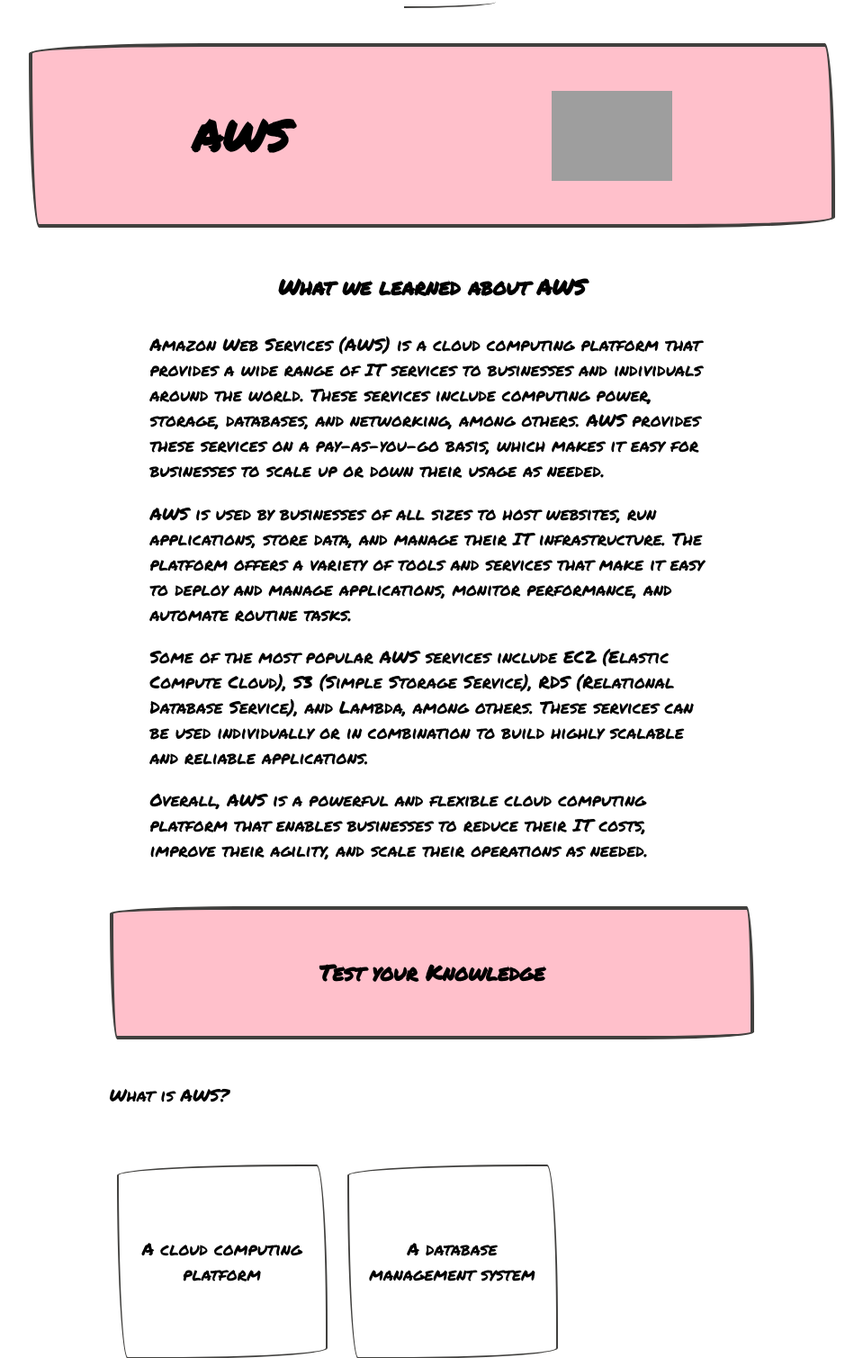
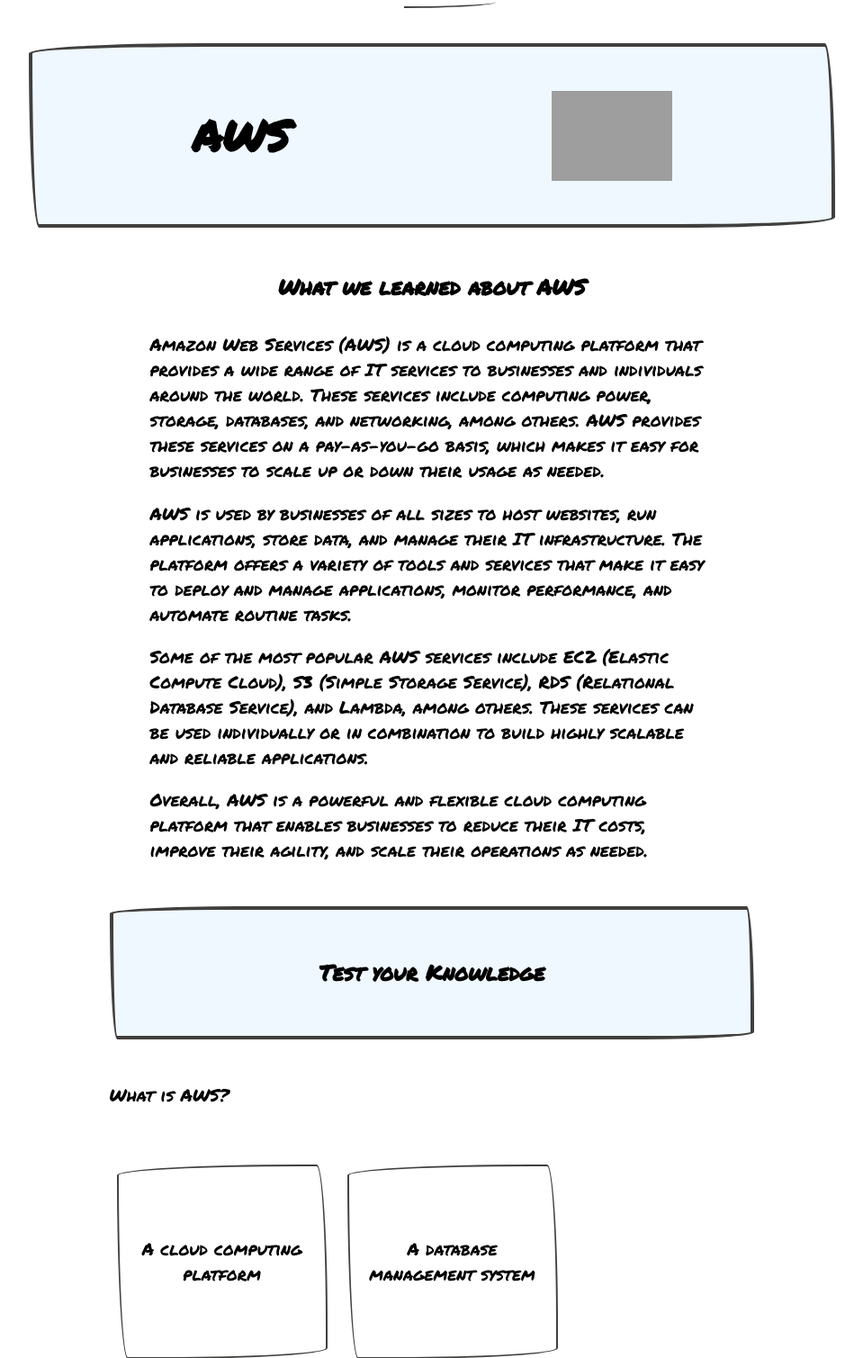
Before and after one commit to steffpotter/sky_presentation, a Flask app: page /subjects/AWS in a window 1280 px wide. Shown: the part 95-1604 px from the top of the page at 90% size, without its empty margins (160-1119 px from the left). Run offline with Flask 2, Linux system fonts and the light colour scheme; grey boxes are pictures that could not be loaded.

Commit message:
update header colour

```diff
--- a/application/static/style.css
+++ b/application/static/style.css
@@ -45,7 +45,7 @@
     border:solid 4px #41403E;
 
     padding: 2rem;
-    background-color: pink;
+    background-color: aliceblue;
     align-items: center;
     margin-bottom: 3rem;
 }
```
